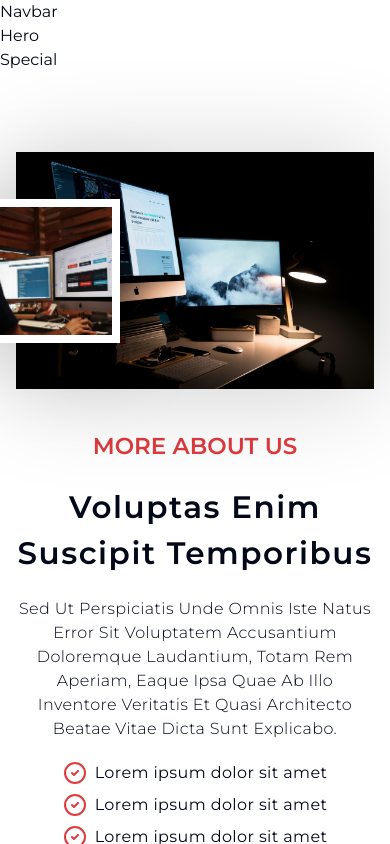
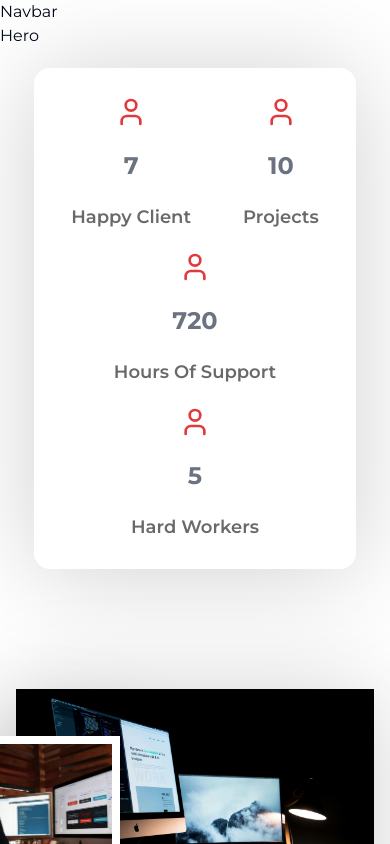
Before and after one commit to raveenrv904/TheNetSense-NextJs, a Next.js app: page / in a window 390 px wide. Shown: the top 844 px of the page. Built offline with nearby package versions, Linux system fonts and the light colour scheme.

Commit message:
Added Special Counter Component and Responsive

```diff
--- a/components/Special.tsx
+++ b/components/Special.tsx
@@ -1,7 +1,25 @@
+"use client";
+
 import React from "react";
+import SpecialCard from "./SpecialCard";
+import { SPECIALSECTION } from "@/constants/index.constants";
 
 const Special = () => {
-  return <div>Special</div>;
+  return (
+    <section className="w-full flex justify-center items-center my-5 mb-10 px-4">
+      <div className="flex flex-wrap justify-center sm:justify-start gap-5 shadow-customHover py-7 rounded-2xl max-w-[90%] sm:max-w-full">
+        {SPECIALSECTION.map((item, index) => (
+          <SpecialCard
+            key={index}
+            count={item.count}
+            title={item.title}
+            Icon={item.Icon}
+            isLast={index + 1 === SPECIALSECTION.length}
+          />
+        ))}
+      </div>
+    </section>
+  );
 };
 
 export default Special;
--- /dev/null
+++ b/components/SpecialCard.tsx
@@ -0,0 +1,30 @@
+import { LucideIcon } from "lucide-react";
+import React from "react";
+import CountUp from "react-countup";
+
+type Props = {
+  Icon: LucideIcon;
+  count: number;
+  title: string;
+  isLast?: boolean;
+};
+
+const SpecialCard = ({ Icon, count, title, isLast }: Props) => {
+  return (
+    <div
+      className={`flex flex-col justify-center items-center px-4 sm:px-8 md:px-16 gap-5 sm:gap-2 ${
+        !isLast ? "border-r-0 sm:border-r-[5px] border-r-gray-400" : ""
+      }`}
+    >
+      <Icon className="text-primary w-8 h-8 sm:w-10 sm:h-10 md:w-12 md:h-12" />
+      <p className="text-gray-500 font-bold text-[24px] sm:text-[30px] md:text-[35px]">
+        <CountUp end={count} />
+      </p>
+      <h3 className="text-[#696969] font-semibold text-[18px] sm:text-[20px] md:text-[24px] text-center sm:text-left">
+        {title}
+      </h3>
+    </div>
+  );
+};
+
+export default SpecialCard;
--- a/constants/index.constants.ts
+++ b/constants/index.constants.ts
@@ -1,4 +1,4 @@
-import { Instagram, Facebook, X } from "lucide-react";
+import { Instagram, Facebook, X, User } from "lucide-react";
 
 export const SOCIALMEDIA = [
   {
@@ -114,3 +114,26 @@ export const ABOUTFEATURES2 = [
   "Lorem ipsum dolor sit amet",
   "Lorem ipsum dolor sit amet",
 ];
+
+export const SPECIALSECTION = [
+  {
+    Icon: User,
+    count: 7,
+    title: "Happy Client",
+  },
+  {
+    Icon: User,
+    count: 10,
+    title: "Projects",
+  },
+  {
+    Icon: User,
+    count: 720,
+    title: "Hours Of Support",
+  },
+  {
+    Icon: User,
+    count: 5,
+    title: "Hard Workers",
+  },
+];
--- a/package.json
+++ b/package.json
@@ -18,6 +18,7 @@
     "lucide-react": "^0.454.0",
     "next": "15.0.2",
     "react": "^18.3.1",
+    "react-countup": "^6.5.3",
     "react-dom": "^18.3.1",
     "react-slick": "^0.30.2",
     "slick-carousel": "^1.8.1",
```
Also changed, not shown: 1 other file (tests, documents, lock files or other folders).
